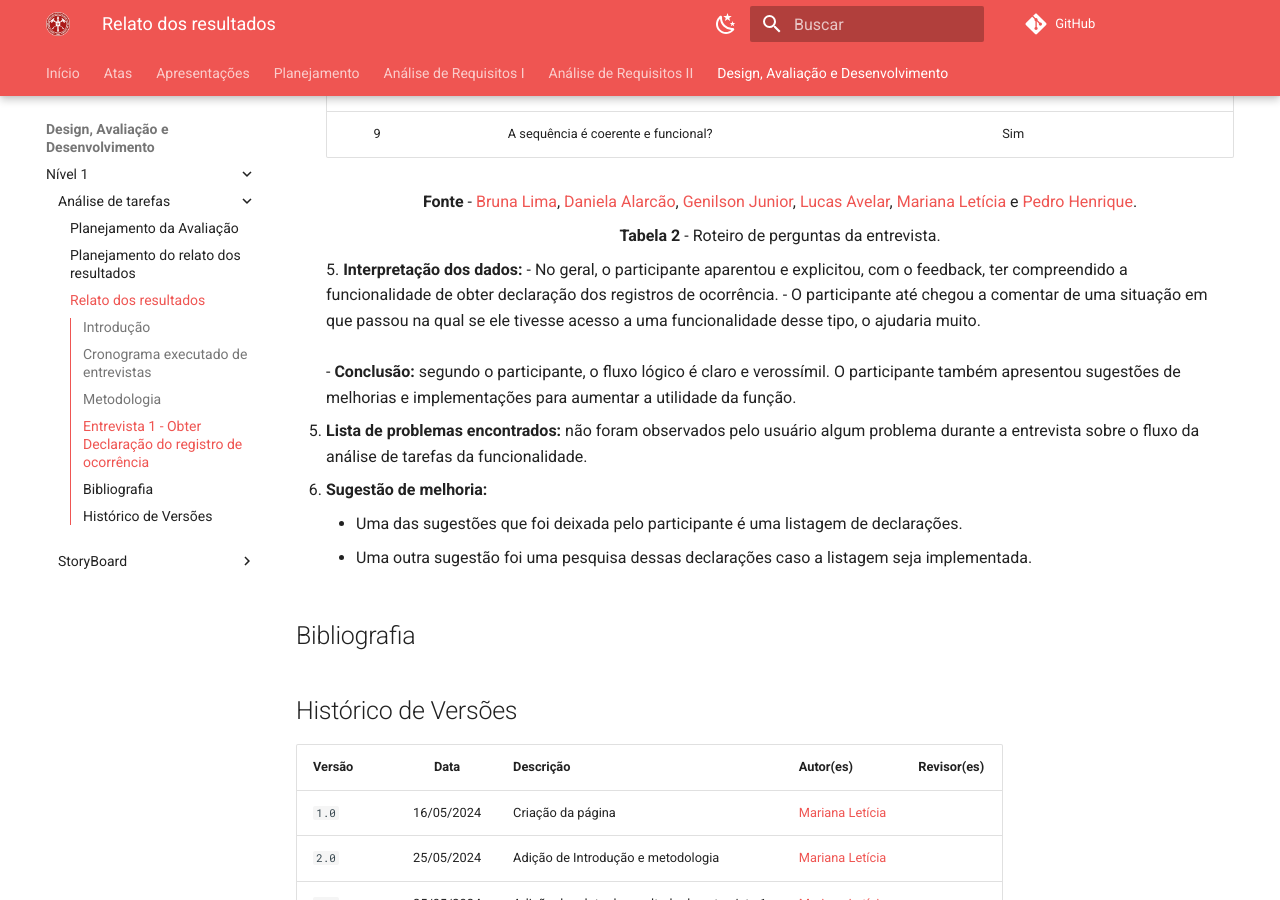
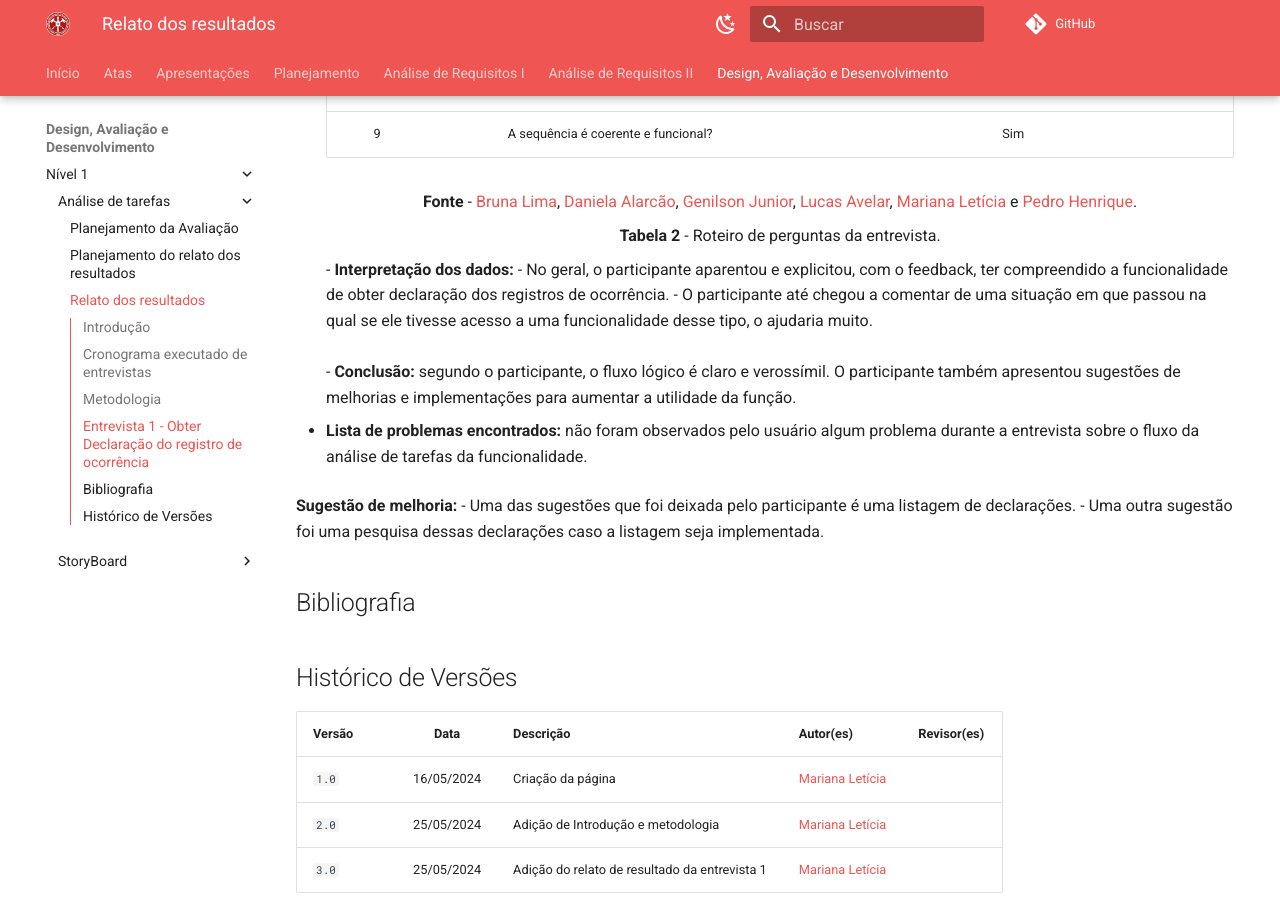
Before and after one commit to Interacao-Humano-Computador/2024.1-CBMERJ, an MkDocs documentation site: the page built from docs/design_avaliacao_desenvolvimento/nivel_1/analise_tarefas/relato_resultados.md, in a window 1280 px wide and 900 px high, scrolled down 2562 px. Built offline with MkDocs 1.6.1 and Material for MkDocs 9.7.7, drawn with Linux system fonts in a browser that asks for light colours; comment, search, counter and statistics services are not loaded.

Commit message:
corrigindo tópicos relato dos resultados

```diff
--- a/docs/design_avaliacao_desenvolvimento/nivel_1/analise_tarefas/relato_resultados.md
+++ b/docs/design_avaliacao_desenvolvimento/nivel_1/analise_tarefas/relato_resultados.md
@@ -80,15 +80,15 @@
     **Tabela 2** - Roteiro de perguntas da entrevista.
 
     </center>
-5. **Interpretação dos dados:**
+- **Interpretação dos dados:**
     - No geral, o participante aparentou e explicitou, com o feedback, ter compreendido a funcionalidade de obter declaração dos registros de ocorrência.
     - O participante até chegou a comentar de uma situação em que passou na qual se ele tivesse acesso a uma funcionalidade desse tipo, o ajudaria muito.
     <br><br>
     - **Conclusão:** segundo o participante, o fluxo lógico é claro e verossímil. O participante também apresentou sugestões de melhorias e implementações para aumentar a utilidade da função.<br>
 
-6. **Lista de problemas encontrados:** não foram observados pelo usuário algum problema durante a entrevista sobre o fluxo da análise de tarefas da funcionalidade.<br>
+- **Lista de problemas encontrados:** não foram observados pelo usuário algum problema durante a entrevista sobre o fluxo da análise de tarefas da funcionalidade.<br>
 
-7. **Sugestão de melhoria:**
+ **Sugestão de melhoria:**
     - Uma  das sugestões que foi deixada pelo participante é uma listagem de declarações.
     - Uma outra sugestão foi uma pesquisa dessas declarações caso a listagem seja implementada.
 
```
Also changed, not shown: other parts of docs/design_avaliacao_desenvolvimento/nivel_1/analise_tarefas/relato_resultados.md (+4 -4 lines), docs/design_avaliacao_desenvolvimento/nivel_1/story_board/relato_resultados.md (+7 -7 lines).
